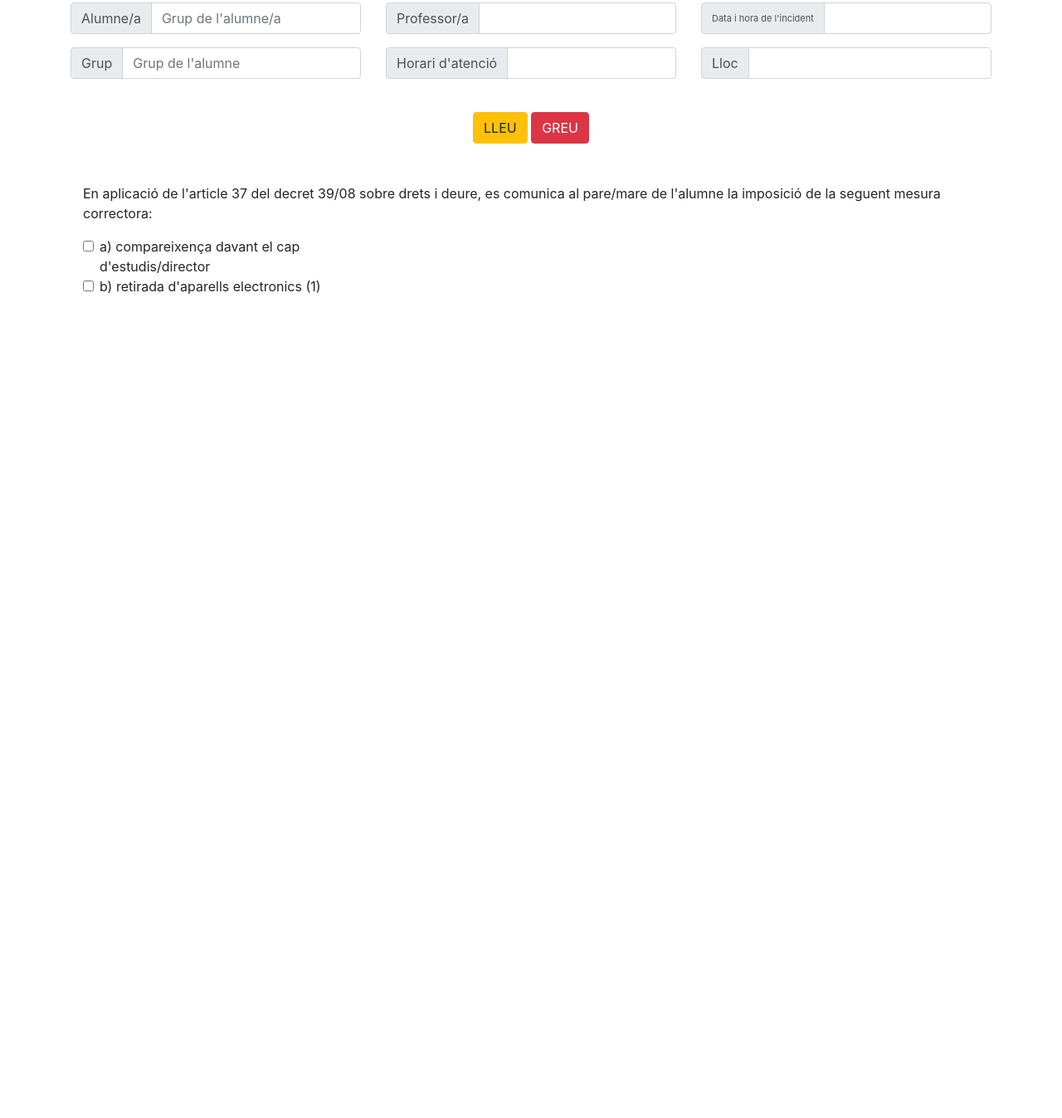
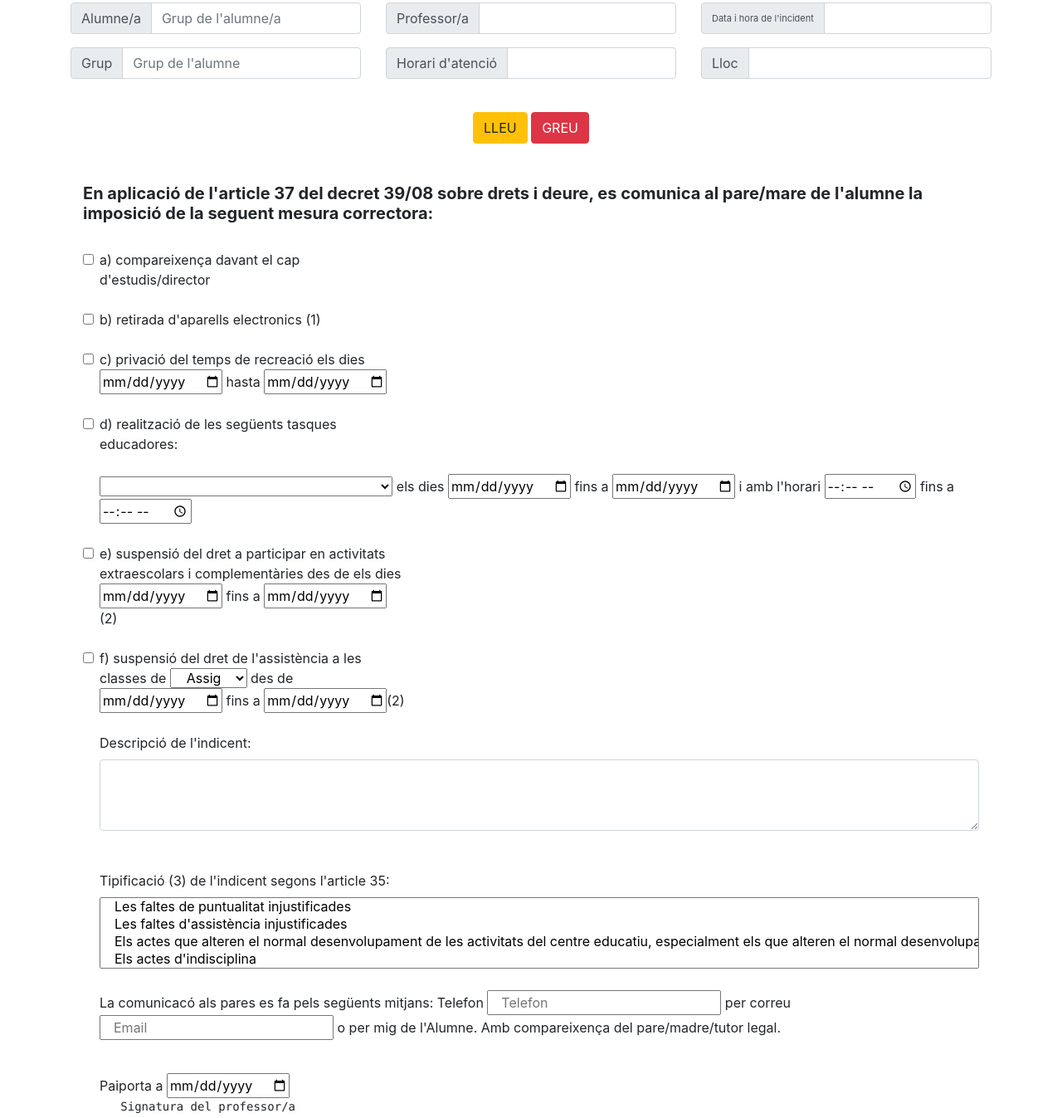
Before and after one commit to DawYorch/DIW, a plain HTML site: page Convivencia/Convivencia.html in a window 1280 px wide. Shown: the part 429-1776 px from the top of the page at 83% size. Before the commit the page ends 800 px from the top, so only its background shows below. Drawn offline with nearby package versions, Linux system fonts and the light colour scheme.

Commit message:
Mas cambios

```diff
--- a/Convivencia/Convivencia.html
+++ b/Convivencia/Convivencia.html
@@ -52,9 +52,6 @@
 	<div class="container">
 
 		<div class="row">
-
-
-
 
 			<div class="col-sm-4">
 
@@ -145,83 +142,142 @@
 		<div id="lleu">
 				<div class="col-sm-12">
 
-					<p>	En aplicació de l'article 37 del decret 39/08 sobre drets i deure, es comunica al pare/mare de l'alumne	la imposició de la seguent mesura correctora:</p>
+					<h5><strong>	En aplicació de l'article 37 del decret 39/08 sobre drets i deure, es comunica al pare/mare de l'alumne	la imposició de la seguent mesura correctora:</strong></h5><br>
 
 						<div class="form-check">
+
 							<input name="opA" class="form-check-input" type="checkbox" value="" id="opA">
-							<label class="form-check-label" for="opA">a) compareixença davant el cap d'estudis/director</label><br>
+							<label class="form-check-label" for="opA">a) compareixença davant el cap d'estudis/director</label><br><br>
 
 							<input name="opB" class="form-check-input" type="checkbox" value="" id="opB">
-							<label class="form-check-label" for="opB">b) retirada d'aparells electronics &#40;1&#41;</label><br>
-							<!-- <li>privaçio del temps de recreaçio el dies:<input id="privacion" name="privacion" placeholder="" pattern="[a-zA-Z]{4,255}"></li>
-							<li>realització de les següents tasques educadores:
-							<br>
-							<input type="text" name="taskes" placeholder="">
-							</br>
-							els dies:<input name ="dias" type="text" placeholder="">i amb l'horari:<input type="text" name ="horari" placeholder=""></li>
-							<li>suspensió del dret a participar en activitats extraescolars i complementàries des de:
-							<br>
-							<input type="text" name="suspension_desde" placeholder="">fins a<input name="suspension_hasta" type="text" placeholder=""> &#40;2&#41; :</li>
-							<li>suspensió del dret de l'assistència a les classes de:<input type="text" name="clase" placeholder="">
-							<br>
-							des de:<input name="asist_desde" type="text" placeholder="">fins a:<input name="asist_hasta" type="text" placeholder=""> &#40;2&#41;</li> -->
+							<label class="form-check-label" for="opB">b) retirada d'aparells electronics &#40;1&#41;</label><br><br>
 
+							<input name="opC" class="form-check-input" type="checkbox" value="" id="opC">
+							<label class="form-check-label" for="opcionC">c) privació del temps de recreació els dies
+							<input name="fechaInicioC" type="date"> hasta <input name="fechaFinC" type="date">
+							</label><br><br>
+
+			                <input name="opD" class="form-check-input" type="checkbox" value="" id="opD">
+							<label class="form-check-label" for="opD">d) realització de les següents tasques educadores:
+							</label><br><br>
+
+							<select class="col-sm-4" id="tasques">
+							<option value=""></option>
+							</select>
+							els dies
+							<input name="fechaTareaInicioD" type="date">
+							fins a
+							<input name="fechaTareaFinD" type="date">
+							i amb l'horari
+							<input name="horaTareaInicioD" type="time">
+							fins a
+							<input name="horaTareaFinD" type="time"><br><br>
+
+							<input name="opE" class="form-check-input" type="checkbox" value="" id="opE">
+							<label class="form-check-label" for="opE">
+								e) suspensió del dret a participar en activitats extraescolars i complementàries des de
+								els dies
+								<input name="InicioSuspE" type="date">
+								fins a
+								<input name="FinalSuspE" type="date">
+								(2)
+							</label><br><br>
+
+							<input name="opF" class="form-check-input" type="checkbox" value="" id="opF">
+							<label class="form-check-label" for="opF">
+
+								f) suspensió del dret de l'assistència a les classes de
+
+								<select class="col-sm-3" id="asignaturas">
+									<option value="Assignatura">Assignatura</option>
+								</select>
+
+								des de <input name="InicioSuspF" type="date">
+								fins a <input name="FinalSuspF" type="date">(2)
+							</label><br><br>
+
+							<label for="descripcio">Descripció de l'indicent:</label>
+							<textarea name="descripcio" class="form-control" id="descripcio" rows="3"></textarea><br><br>
+
+			                <label for="tipificacion">Tipificació (3) de l'indicent segons l'article 35:</label>
+
+							<select name="tipificacion" class="col-sm-12" id="tipificacion" multiple>
+
+							<option value="1">Les faltes de puntualitat injustificades</option>
+							<option value="2">Les faltes d'assistència injustificades</option>
+							<option value="3">Els actes que alteren el normal desenvolupament de les activitats del centre
+								educatiu, especialment els que alteren el normal desenvolupament de les classes</option>
+							<option value="4">Els actes d'indisciplina</option>
+							<option value="5">Els actes d'incorreció o desconsideració, les injúries i les ofenses contra els
+								membres de la comunitat educativa</option>
+							<option value="6">El furt o deteriorament intencionat d'inmobles, materials, documentació o
+								recursos
+								del centre</option>
+							<option value="7">El furt o deteriorament intencionat dels béns o materials dels membres de la
+								comunitat educativa</option>
+							<option value="8">Les accions que puguen ser perjudicials per a la integritat i la salut dels
+								membres de la comunitat educativa</option>
+							<option value="9">La negativa sistemàtica a portar el material necessari per al desenvolupament del
+								procés d'ensenyament-aprenentatge</option>
+							<option value="10">La negativa a traslladar la informació facilitada als pares, mares, tutors o
+								tutores per part del centre i viceversa</option>
+							<option value="11">L'alteració o manipulació de la documentació facilitada als pares, mares, tutors
+								o
+								tutores per part del centre</option>
+							<option value="12">La suplantació de la personalitat dels membres de la comunitat escolar</option>
+							<option value="13">La utilització inadequada de les tecnologies de la informació i comunicació
+								durant
+								les activitats que es realitzen al centre educatiu</option>
+							<option value="14">L'ús de telèfons mòbils, aparells de so i altres aparells electrònics aliens al
+								procés d'ensenyament-aprenentatge. Durant les activitats que es realitzen al centre educatiu</option>
+							<option value="15">Els actes que dificulten o impedisquen el dret i el deure d l'estudi dels seus
+								companys i companyes</option>
+							<option value="16">La incitació o estímul a cometre una falta contrària a les normes de convivència</option>
+							<option value="17">La negativa al compliment de les mesures correctores adoptades davant de
+								conductes
+								contràries a les normes de convivència</option>
+							<option value="18">L'ús inadequat de les infraestructures i béns o equips materials del centre</option>
+							<option value="19">La desobediència en el compliment de les normes de caràcter propi del centre i
+								que
+								estiguen incloses en el seu projecte educatiu</option>
+							</select>
+							<br><br>
+
+
+							<p>La comunicacó als pares es fa pels següents mitjans: Telefon
+								<input type="text" name="tlfPad" class="col-md-auto" id="tlfPad" placeholder="Telefon">
+								per correu <input type="email" name="ePad" class="col-md-auto" id="ePad" placeholder="Email">
+								o per mig de l'Alumne. Amb compareixença del pare/madre/tutor legal.
+							</p><br>
+
+								Paiporta a <input name="fechaHoy" type="date" id="fechaFirma"><pre>   Signatura del professor/a     </pre>
+
+								 <br><br>
+
+
+								Signatura del professor/a
+								<div class="custom-file">
+									<input type="file" name="firprof" class="custom-file-input" id="sigprof" lang="es">
+									<label class="custom-file-label" for="sigprof">Seleccionar Assignatura</label>
 								</div>
+
+
+								Signatura del cap d'estudis/director
+								<div class="custom-file">
+									<input type="file" name="firdir" class="custom-file-input" id="sigcap" lang="es">
+									<label class="custom-file-label" for="sigcap">Seleccionar Assignatura</label>
+								</div>
+>
+
 
 
 				</div>
 		</div>
-			<!-- 				<div>
 
-							<label>Descripció de l'incident:</label>
-							<textarea name="descripcio" placeholder=""></textarea>
-							<br>
-							<p>Tipificació &#40;3&#41; de l'incident segons l'article 35:</p>
-							<br>
-							<textarea name="tipic" placeholder=""></textarea>
-							<br/>
-							<p>La comunicació als pares es fa pels següents mitjans: Telefon</p>
-							<br>
-							<input type="text" name="comunicacion">
-							<br>
-							<p>Per correu  Per mig de l'alumne  Amb compareixença del pare/mare</p>
-							<br>
-							<p>Paiporta,<input type="text" name="dia">de<input type="text" name="mes">de 201<input type="text" name="ano"></p>
-							<br>
-							<P>Signatura del professor/a <pre>           </pre>Signatura del cap d'estudis/director</p>
-							<br>
-							<p>&#40;1&#41; El pare o la mare de l'alumne podrà retirar l'aparell a partir del dia següent de rebre esta notificació en la direcció d'estudis.</p>
-							<p>&#40;2&#41; El pare o la mare de l'alumne disposa d'un termini de 10 dies a partir de rebre esta comunicaió per al preceptiu tràmit d'audiència amb el professor que ha imposat la mesura correctora. Per la qual cosa l'horari d'atenció del professor figura al costat del seu nom i el telèfon de l'institut en la capçalera.</p>
-							<p>&#40;3&#41; Tipificació:</p>
-
-							<ol type="a">
-
-
-								<li>Les faltes de puntualitat injustificades.</li>
-								<li>Les faltes d'assistència injustificades.</li>
-								<li>Els actes que alteren el normal desenvolupament de les activitats del centre educatiu, especialment els que alteren el normal desenvolupament de les classes.</li>
-								<li>Els actes d'indisciplina</li>
-								<li>Els actes d'incorreció o desconsideració, les injúries i les ofenses contra els membres de la comunitat educativa.</li>
-								<li>El furt o deteriorament intencionat d'inmobles, materials, documentació o recursos del centre.</li>
-								<li>El furt o deteriorament intencionat dels béns o materials dels membres de la comunitat educativa.</li>
-								<li>Les accions que puguen ser perjudicials per a la integritat i la salut dels membres de la comunitat educativa.</li>
-								<li>La negativa sistematica a portar el material necessari per al desenvolupament del procés d'enseyament-aprenentatge.</li>
-								<li>La negativa a traslladar la informació facilitada als pares, mares, tutors, o utores per part del centre i viceversa.</li>
-								<li>L'alteració o manipulació de la documentació facilitada als pares, mares, tutors, o utores per part del centre.</li>
-								<li>La suplantació de la personalitat del membres de la comunitat escolar.</li>
-								<li>La utilització inadequada de les tecnologies de la informació i comunicació durant les activitats que es realitzen en el centre educatiu.</li>
-								<li>L'us de telèfons mòbils, aparells de so i altres aparells electrònics aliens als procés d'ensenyament-aprenentatge. Durant les activitas que es realitzen en el centre educatiu.</li>
-								<li>Els actes que dificulten o impedisquen el dret i deure de l'estudi dels seus companys y companyes.</li>
-								<li>La incitació o estímul a cometre una falta contrària a les normes de convivència.</li>
-								<li>La negativa al compliment de les mesures correctores adoptades davant de conductes contràries a les normes de convivència.</li>
-								<li>L'us inadequat de les infraestructures i béns o equips materials del centre.</li>
-								<li>La desobediéncia en el compliment de les normes de carácter propi del centre i que estiguen incloses en el seu projecte educatiu.</li>
-
-							</ol>
 							<br/>
 							<br/>
 
-							</div>
+
 
 							<input type="submit" value="Enviar"> -->
 
```
Lines whose indentation alone changed are shown as unchanged.
